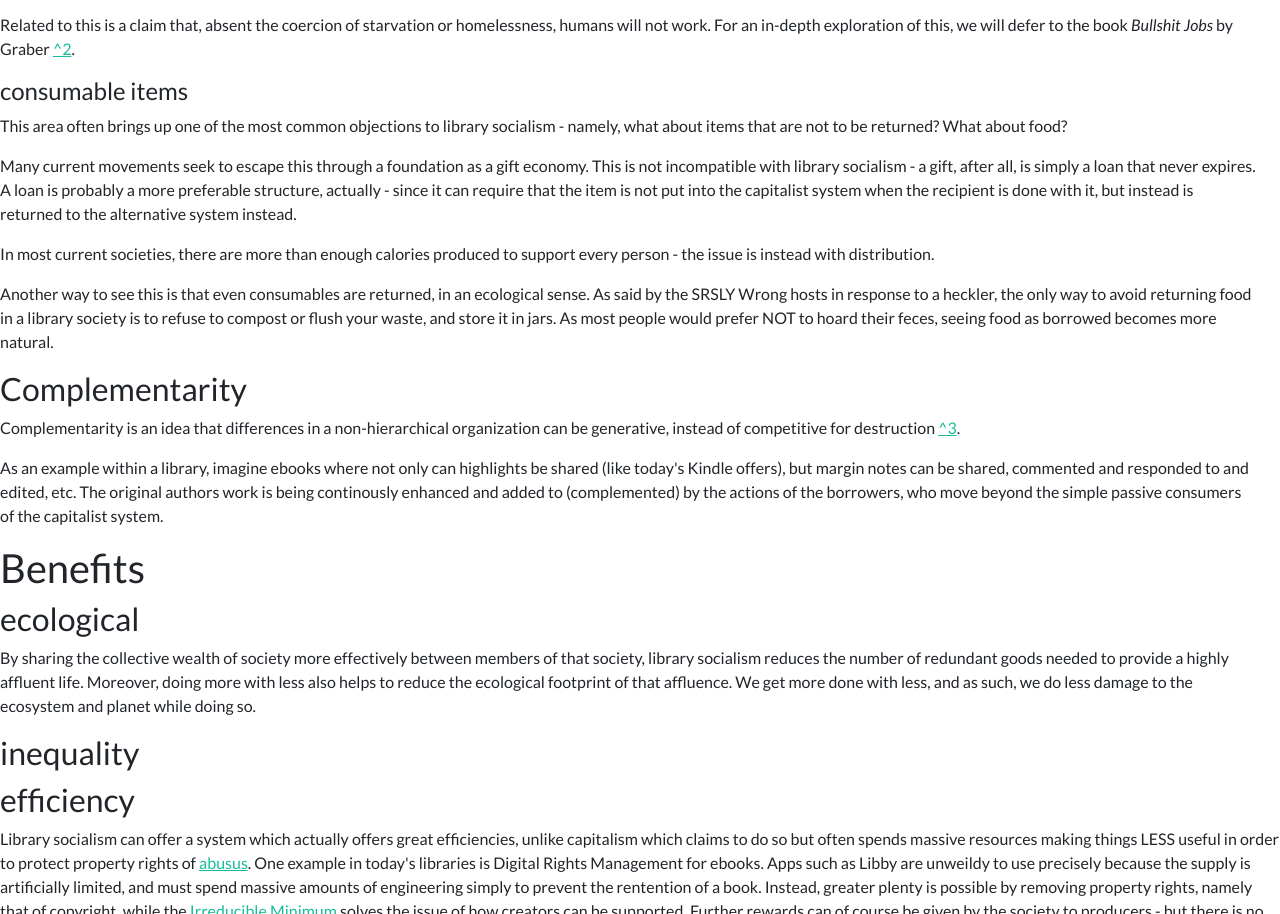
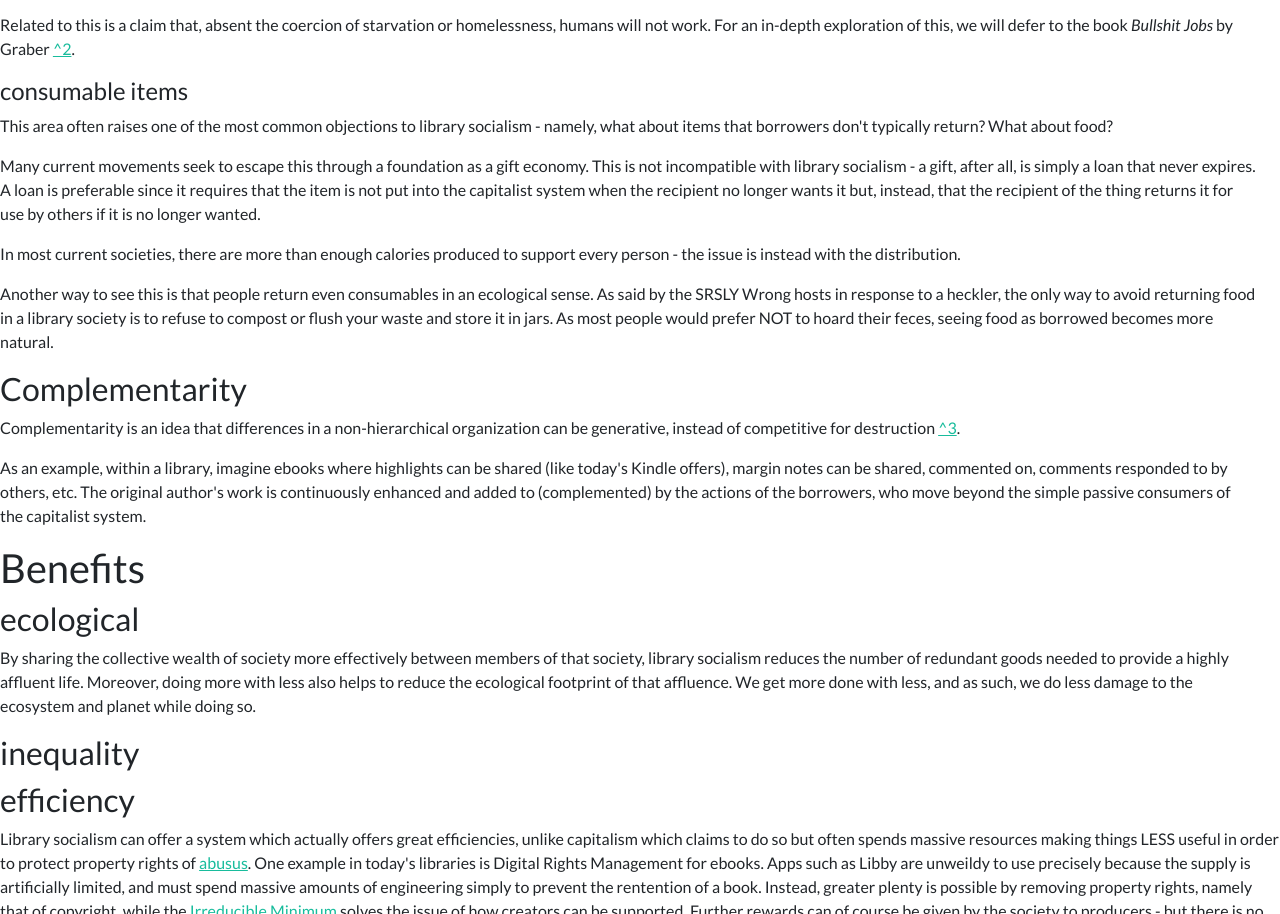
Before and after one commit to Means-Of-Production/website, a plain HTML site: page librarysocialism/index.html in a window 1280 px wide. Shown: the part 1360-2274 px from the top of the page. Drawn offline with Linux system fonts and the light colour scheme.

Commit message:
More text fixes

```diff
--- a/librarysocialism/index.html
+++ b/librarysocialism/index.html
@@ -55,10 +55,10 @@
                     <div class="row">
                         <div class="col">
                             <h4 id="consumable-items">consumable items</h4>
-                            <p>This area often brings up one of the most common objections to library socialism - namely, what about items that are not to be returned?  What about food?</p>
-                            <p>Many current movements seek to escape this through a foundation as a gift economy.  This is not incompatible with library socialism - a gift, after all, is simply a loan that never expires.  A loan is probably a more preferable structure, actually - since it can require that the item is not put into the capitalist system when the recipient is done with it, but instead is returned to the alternative system instead.</p>
-                            <p>In most current societies, there are more than enough calories produced to support every person - the issue is instead with distribution.</p>
-                            <p>Another way to see this is that even consumables are returned, in an ecological sense.  As said by the SRSLY Wrong hosts in response to a heckler, the only way to avoid returning food in a library society is to refuse to compost or flush your waste, and store it in jars.  As most people would prefer NOT to hoard their feces, seeing food as borrowed becomes more natural.</p>
+                            <p>This area often raises one of the most common objections to library socialism - namely, what about items that borrowers don't typically return?  What about food?</p>
+                            <p>Many current movements seek to escape this through a foundation as a gift economy.  This is not incompatible with library socialism - a gift, after all, is simply a loan that never expires.  A loan is preferable since it requires that the item is not put into the capitalist system when the recipient no longer wants it but, instead, that the recipient of the thing returns it for use by others if it is no longer wanted.</p>
+                            <p>In most current societies, there are more than enough calories produced to support every person - the issue is instead with the distribution.</p>
+                            <p>Another way to see this is that people return even consumables in an ecological sense.  As said by the SRSLY Wrong hosts in response to a heckler, the only way to avoid returning food in a library society is to refuse to compost or flush your waste and store it in jars.  As most people would prefer NOT to hoard their feces, seeing food as borrowed becomes more natural.</p>
                         </div>
                     </div>
                 </div>
@@ -67,7 +67,7 @@
                 <div class="col">
                     <h3 id="complementarity">Complementarity</h3>
                     <p>Complementarity is an idea that differences in a non-hierarchical organization can be generative, instead of competitive for destruction <a href="https://www.neweconomy.org.au/journal/issues/vol2/iss4/library-socialism/">^3</a>.</p>
-                    <p>As an example within a library, imagine ebooks where not only can highlights be shared (like today&#39;s Kindle offers), but margin notes can be shared, commented and responded to and edited, etc.  The original authors work is being continously enhanced and added to (complemented) by the actions of the borrowers, who move beyond the simple passive consumers of the capitalist system.  </p>
+                    <p>As an example, within a library, imagine ebooks where highlights can be shared (like today's Kindle offers), margin notes can be shared, commented on, comments responded to by others, etc.  The original author's work is continuously enhanced and added to (complemented) by the actions of the borrowers, who move beyond the simple passive consumers of the capitalist system.</p>
                 </div>
             </div>
         </div>
```
